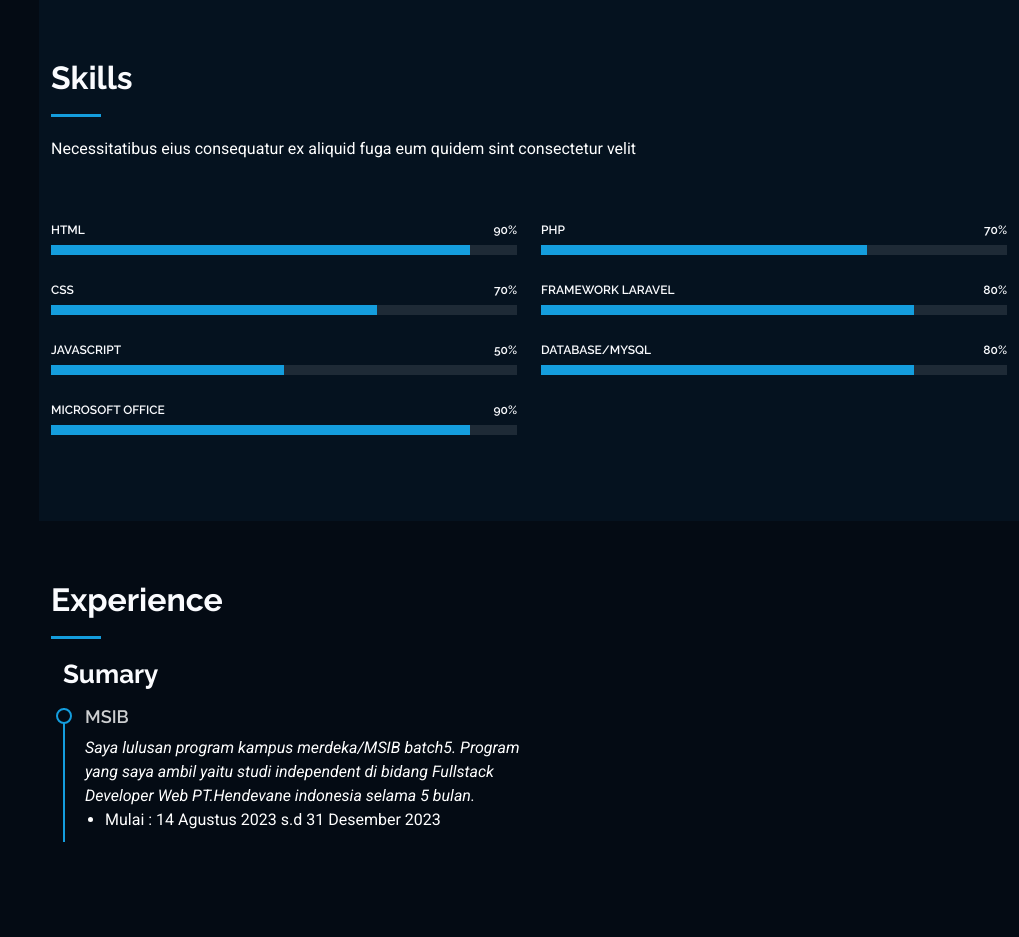
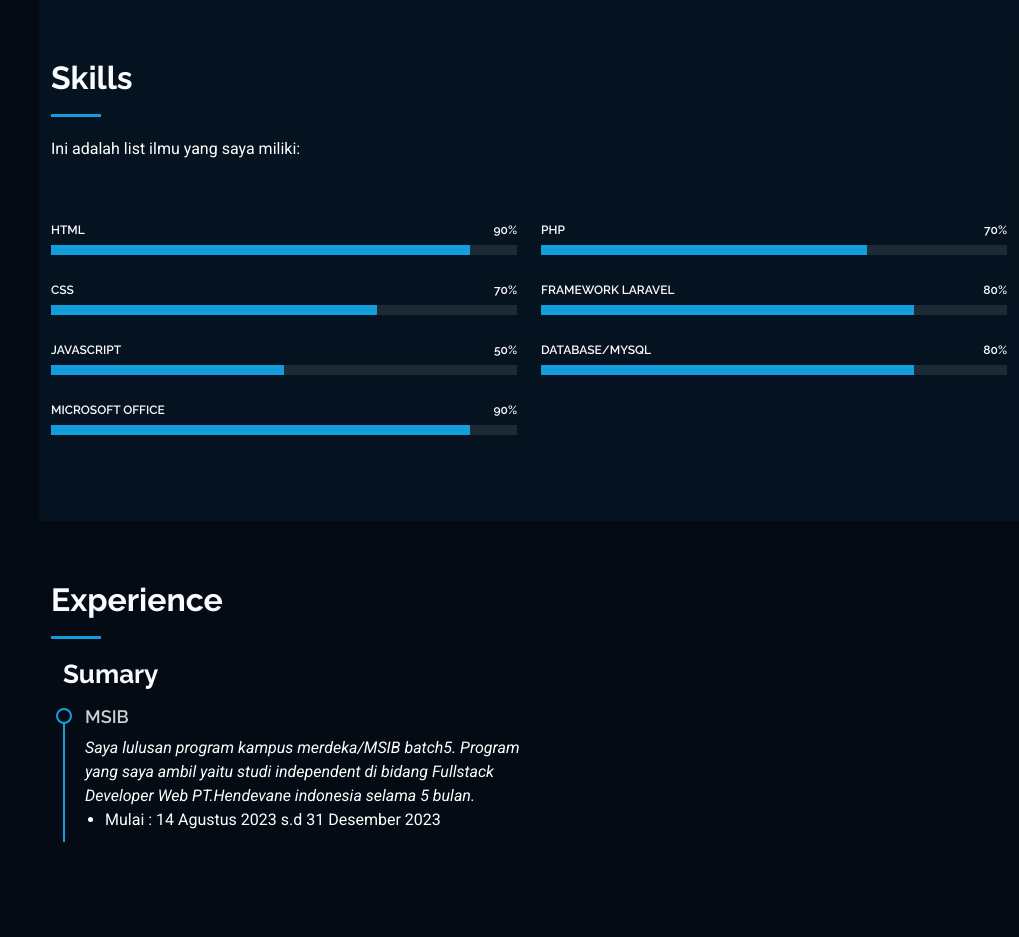
Before and after one commit to Raisulakram/web-portofolio, a plain HTML site: page index.html in a window 1280 px wide. Shown: the part 1480-2417 px from the top of the page, without its empty margins (261-1280 px from the left). Drawn offline with Linux system fonts and the light colour scheme.

Commit message:
Update index.html

```diff
--- a/index.html
+++ b/index.html
@@ -142,7 +142,7 @@
       <!-- Section Title -->
       <div class="container section-title" data-aos="fade-up">
         <h2>Skills</h2>
-        <p>Necessitatibus eius consequatur ex aliquid fuga eum quidem sint consectetur velit</p>
+        <p>Ini adalah list ilmu yang saya miliki:</p>
       </div><!-- End Section Title -->
 
       <div class="container" data-aos="fade-up" data-aos-delay="100">
```
